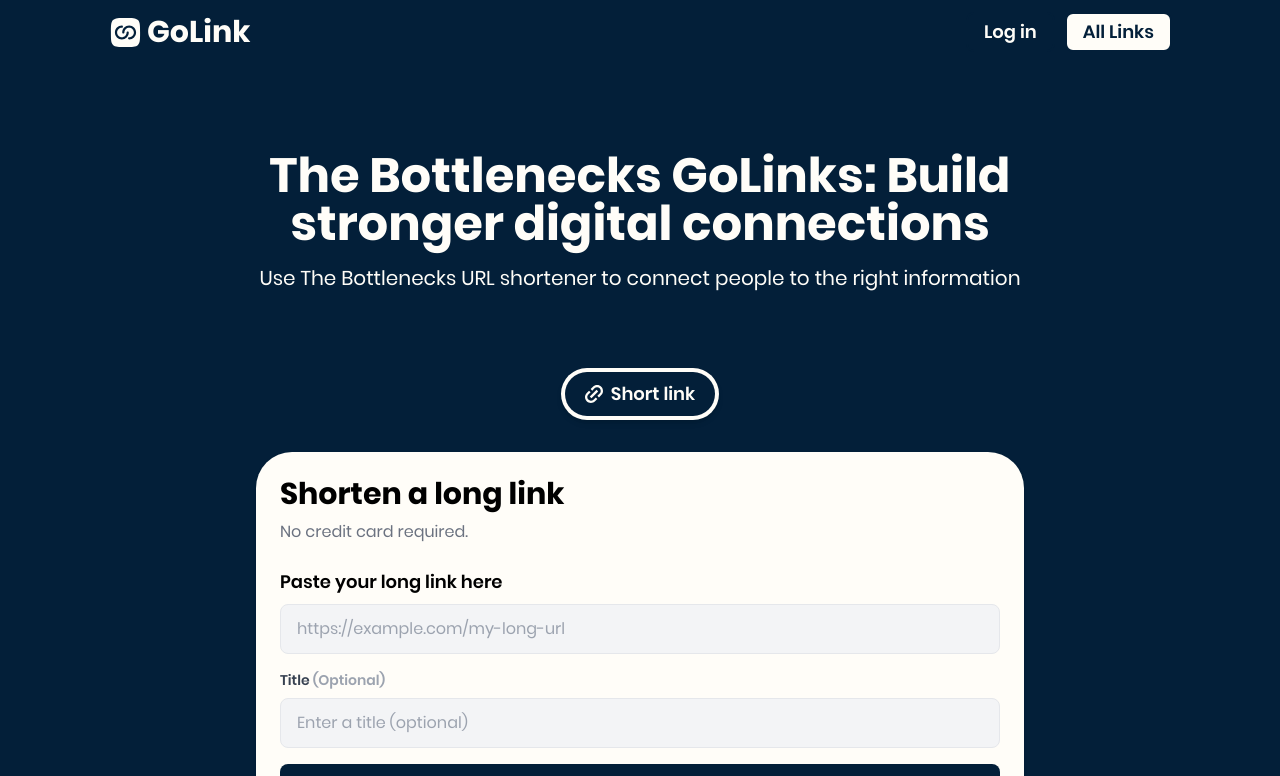
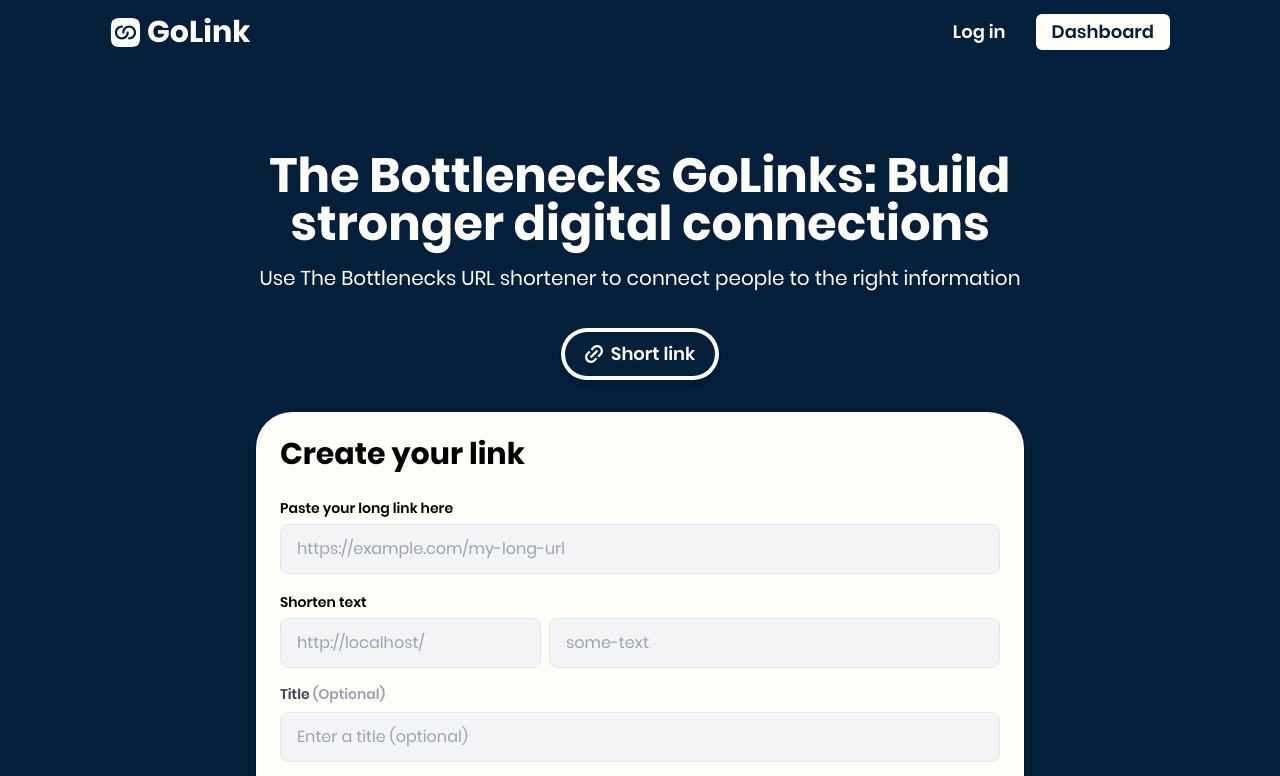
Before and after one commit to shakerscode/urlShortner, a Next.js app: page / in a window 1280 px wide. Shown: the top 776 px of the page. Built offline with nearby package versions, Linux system fonts and the light colour scheme.

Commit message:
updated the front-page

```diff
--- a/app/api/go/route.ts
+++ b/app/api/go/route.ts
@@ -1,4 +1,3 @@
-/* eslint-disable @typescript-eslint/ban-ts-comment */
 import db from "@/lib/db";
 import { nanoid } from "nanoid";
 import { NextResponse } from "next/server";
@@ -19,7 +18,7 @@
 // ✅ POST: Create a new short link with a random ID
 export async function POST(req: Request) {
   try {
-    const { destination, createdBy, title } = await req.json();
+    const { destination, createdBy, title, shortUrl } = await req.json();
 
     // ✅ Ensure required fields are provided
     if (!destination || !createdBy) {
@@ -29,14 +28,28 @@
       );
     }
 
+    // Ensure shortUrl is unique (if user provides one)
+    if (shortUrl) {
+      const existingLink = await db.shortLink.findUnique({
+        where: { shortUrl },
+      });
+
+      if (existingLink) {
+        return NextResponse.json(
+          { error: "This short link is already taken. Try another." },
+          { status: 400 }
+        );
+      }
+    }
+
     // ✅ Generate a random short URL (6-character string)
-    const shortUrl = nanoid(6);
+    const shortCode = shortUrl || nanoid(6);
 
     // ✅ Create the short link in MongoDB using Prisma
-    //@ts-ignore
+
     const newLink = await db.shortLink.create({
       data: {
-        shortUrl,
+        shortUrl: shortCode,
         destination,
         createdBy,
         locked: false,
--- a/components/ShortBox.tsx
+++ b/components/ShortBox.tsx
@@ -5,10 +5,12 @@
 import Link from "./icons/link";
 import toast from "react-hot-toast";
 import { useRouter } from "next/navigation";
+import Spinner from "./spinner";
 
 export default function LinkShortener() {
   const [url, setUrl] = useState("");
-  const [title, setTitle] = useState(""); // Title is optional
+  const [title, setTitle] = useState("");
+  const [shortenCode, setShortenCode] = useState("");
   const router = useRouter();
   const [loading, setLoading] = useState(false);
 
@@ -38,6 +40,10 @@
       toast.error("Please enter a valid URL.");
       return;
     }
+    if (!shortenCode) {
+      toast.error("Please enter a shorten code.");
+      return;
+    }
 
     if (!isValidUrl(url)) {
       toast.error("Invalid URL format. Please enter a valid URL.");
@@ -53,7 +59,8 @@
         body: JSON.stringify({
           destination: url,
           createdBy: "guest",
-          title: title.trim() || getDomainName(url), // Use user input or fallback to domain name
+          title: title.trim() || getDomainName(url),
+          shortUrl: shortenCode,
         }),
       });
 
@@ -75,12 +82,13 @@
     } finally {
       setLoading(false);
       setUrl(""); // Clear input after submission
+      setShortenCode("");
       setTitle("");
     }
   };
 
   return (
-    <div className="flex flex-col items-center bg-background-blue min-h-screen py-5 md:py-10 px-4">
+    <div className="flex flex-col items-center bg-background-blue  px-4">
       {/* Tab Selection */}
       <div className="flex bg-white rounded-full p-1 shadow-md">
         <button className="flex items-center gap-2 px-5 py-2 text-lg font-semibold rounded-full transition-all ease-in-out duration-300 bg-blue text-white">
@@ -91,29 +99,48 @@
 
       {/* Form Container */}
       <div className="bg-white rounded-[36px] shadow p-6 mt-8 max-w-3xl w-full">
-        <h2 className="text-3xl font-bold text-color-dark">
-          Shorten a long link
-        </h2>
-        <p className="text-gray-500 mt-2">No credit card required.</p>
+        <h2 className="text-3xl font-bold text-color-dark">Create your link</h2>
 
         <div className="mt-6">
           {/* Destination URL Input */}
-          <label className="text-lg font-semibold text-color-dark">
+          <label className="text-sm font-semibold text-color-dark">
             Paste your long link here
           </label>
           <input
             type="text"
             placeholder="https://example.com/my-long-url"
-            className="w-full mt-2 px-4 py-3 border rounded-lg bg-gray-100 text-gray-700 focus:outline-none focus:ring-2 focus:ring-blue"
+            className="w-full mt-1 px-4 py-3 border rounded-lg bg-gray-100 text-gray-700 focus:outline-none focus:ring-2 focus:ring-blue"
             value={url}
             onChange={(e) => setUrl(e.target.value)}
           />
+          <div className="mt-4">
+            {/* Short key Input */}
+            <label className="text-sm font-semibold text-color-dark">
+              Shorten text
+            </label>
+            <div className="flex items-center gap-2">
+              <input
+                type="text"
+                disabled
+                value={`${window.location.origin}/`}
+                className="px-4 py-3 border rounded-lg bg-gray-100 text-gray-400 mt-1"
+              />
+              <input
+                type="text"
+                placeholder="some-text"
+                className="w-full mt-1 px-4 py-3 border rounded-lg bg-gray-100 text-gray-700 focus:outline-none focus:ring-2 focus:ring-blue"
+                value={shortenCode}
+                onChange={(e) => setShortenCode(e.target.value)}
+              />
+            </div>
+          </div>
 
           {/* Title Input (Optional) */}
           <div className="mt-4">
             <label className="block text-gray-700 text-sm font-semibold">
               Title <span className="text-gray-400">(Optional)</span>
             </label>
+
             <input
               type="text"
               value={title}
@@ -129,7 +156,7 @@
             onClick={handleSubmit}
             className="w-full mt-4 bg-blue text-white py-3 rounded-lg text-lg font-semibold hover:bg-opacity-90 transition"
           >
-            {loading ? "Generating..." : "Generate Url →"}
+            {loading ?  <Spinner/> : "Generate Url →"}
           </button>
         </div>
       </div>
--- a/components/header.tsx
+++ b/components/header.tsx
@@ -57,15 +57,15 @@
             </button>
 
             <button
-              onClick={() => router.push("/dashboard/links")}
+              onClick={() => router.push("/dashboard")}
               className={`text-md md:text-lg font-semibold text-colorDark bg-white px-4 py-1 rounded-lg hover:bg-sky transition-all ease-in-out duration-300 border-[2px] border-blue`}
             >
-              All Links
+              Dashboard
             </button>
           </div>
         </div>
       </div>
-      <div className="bg-blue h-[1150px] md:h-[850px] shadow-xl mt-10">
+      <div className="bg-blue h-[1150px] md:h-[900px] shadow-xl mt-10">
         <h2 className="pt-28 text-center max-w-[70%] mx-auto text-5xl font-bold text-white">
           The Bottlenecks GoLinks: Build stronger digital connections
         </h2>
--- a/components/links/deletelink.tsx
+++ b/components/links/deletelink.tsx
@@ -4,6 +4,7 @@
 import { Trash } from "lucide-react";
 import toast from "react-hot-toast";
 import { useRouter } from "next/navigation";
+import Spinner from "../spinner";
 
 export default function DeleteLink({ id }: { id: string }) {
   const [isOpen, setIsOpen] = useState(false);
@@ -66,7 +67,7 @@
                 onClick={handleDelete}
                 disabled={isDeleting}
               >
-                {isDeleting ? "Deleting..." : "Delete"}
+                {isDeleting ?  <Spinner/> : "Delete"}
               </button>
             </div>
           </div>
--- a/components/links/editlinks.tsx
+++ b/components/links/editlinks.tsx
@@ -4,6 +4,7 @@
 import { useRouter } from "next/navigation";
 import Link from "next/link";
 import toast from "react-hot-toast";
+import Spinner from "../spinner";
 
 interface IComponentProps {
   baseUrl: string;
@@ -154,7 +155,7 @@
               : "bg-gray-300 text-gray-500 cursor-not-allowed"
           }`}
         >
-          {isLoading ? "Saving..." : "Save"}
+          {isLoading ? <Spinner /> : "Save"}
         </button>
       </div>
     </form>
--- /dev/null
+++ b/components/spinner.tsx
@@ -0,0 +1,27 @@
+import React from "react";
+
+function Spinner() {
+  return (
+    <div role="status">
+      <svg
+        aria-hidden="true"
+        className="inline w-6 h-6 text-gray-100 animate-spin dark:text-gray-600 fill-blue"
+        viewBox="0 0 100 101"
+        fill="none"
+        xmlns="http://www.w3.org/2000/svg"
+      >
+        <path
+          d="M100 50.5908C100 78.2051 77.6142 100.591 50 100.591C22.3858 100.591 0 78.2051 0 50.5908C0 22.9766 22.3858 0.59082 50 0.59082C77.6142 0.59082 100 22.9766 100 50.5908ZM9.08144 50.5908C9.08144 73.1895 27.4013 91.5094 50 91.5094C72.5987 91.5094 90.9186 73.1895 90.9186 50.5908C90.9186 27.9921 72.5987 9.67226 50 9.67226C27.4013 9.67226 9.08144 27.9921 9.08144 50.5908Z"
+          fill="currentColor"
+        />
+        <path
+          d="M93.9676 39.0409C96.393 38.4038 97.8624 35.9116 97.0079 33.5539C95.2932 28.8227 92.871 24.3692 89.8167 20.348C85.8452 15.1192 80.8826 10.7238 75.2124 7.41289C69.5422 4.10194 63.2754 1.94025 56.7698 1.05124C51.7666 0.367541 46.6976 0.446843 41.7345 1.27873C39.2613 1.69328 37.813 4.19778 38.4501 6.62326C39.0873 9.04874 41.5694 10.4717 44.0505 10.1071C47.8511 9.54855 51.7191 9.52689 55.5402 10.0491C60.8642 10.7766 65.9928 12.5457 70.6331 15.2552C75.2735 17.9648 79.3347 21.5619 82.5849 25.841C84.9175 28.9121 86.7997 32.2913 88.1811 35.8758C89.083 38.2158 91.5421 39.6781 93.9676 39.0409Z"
+          fill="currentFill"
+        />
+      </svg>
+      <span className="sr-only">Loading...</span>
+    </div>
+  );
+}
+
+export default Spinner;
```
Also changed, not shown: components/links/LinksPage.tsx (+3 -4 lines).
